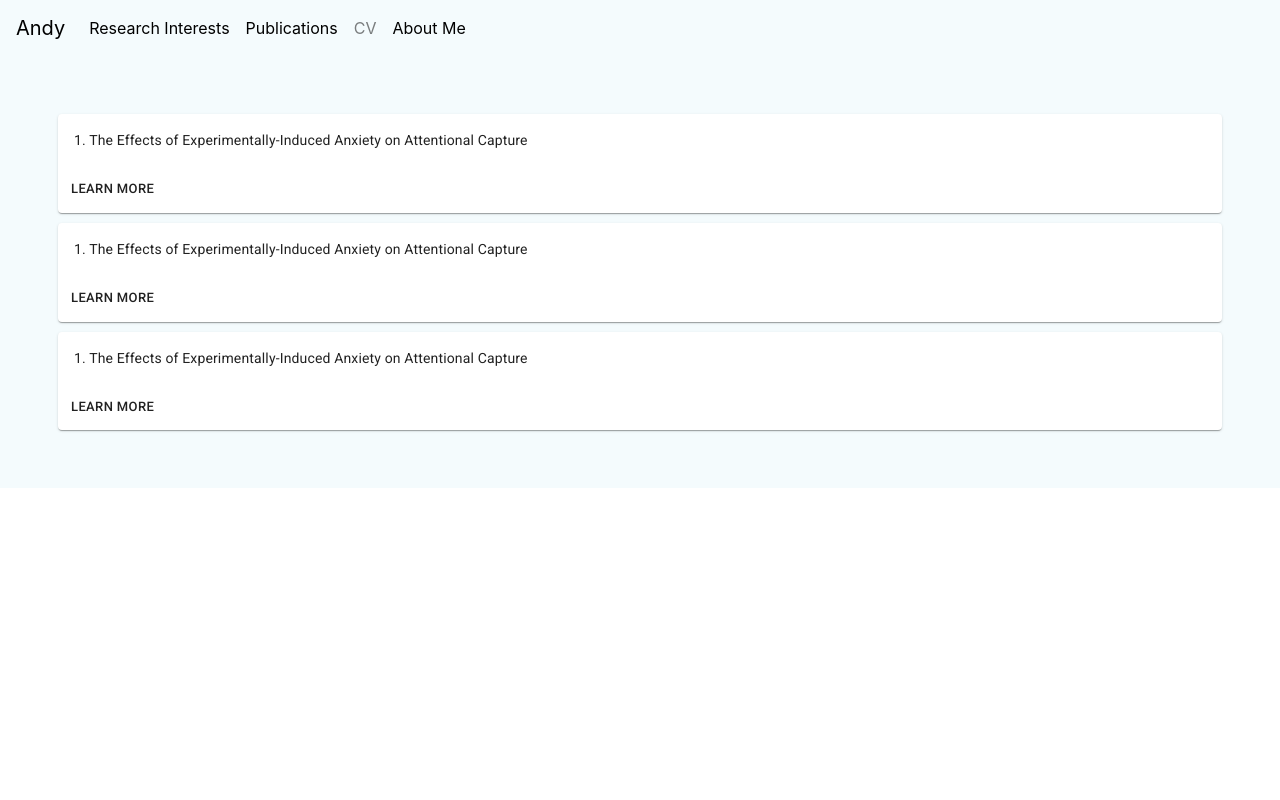
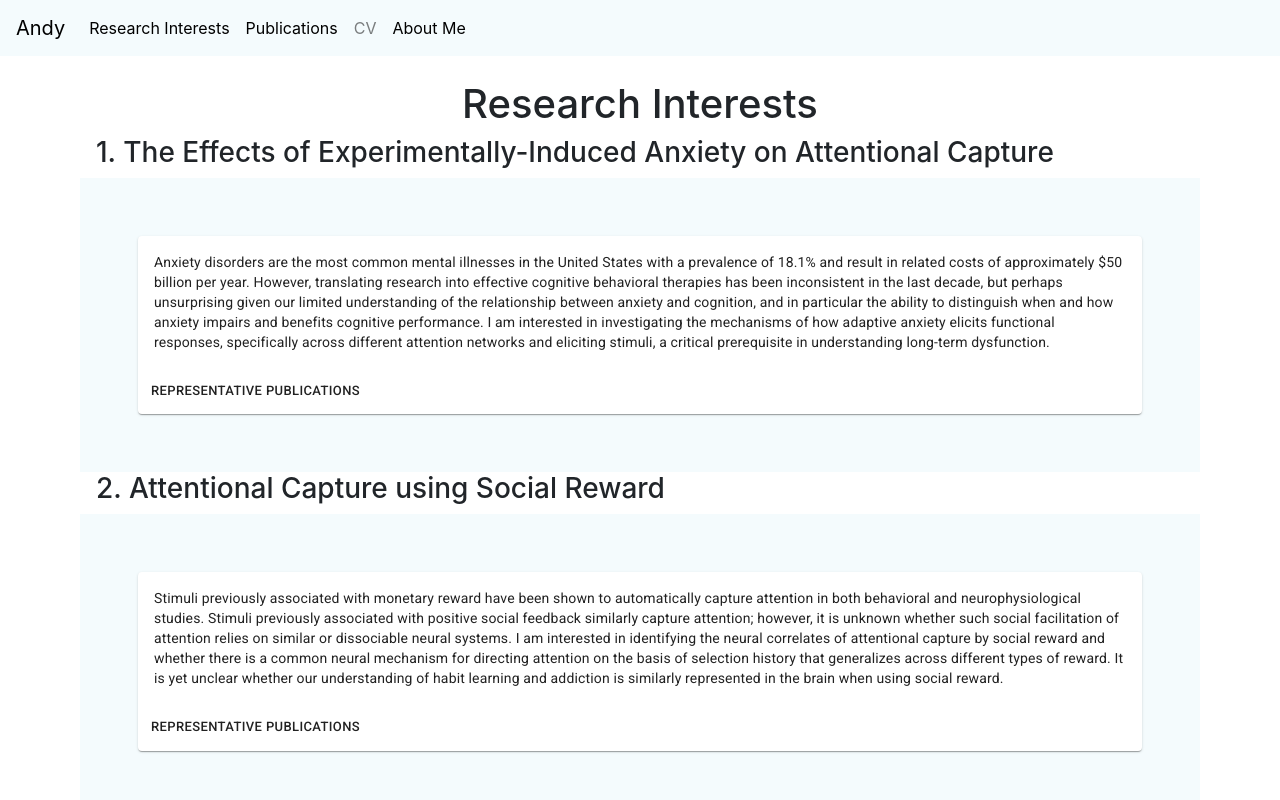
Before and after one commit to vjavmahs1/portfolio-andy, a React (Create React App) app: page /interest in a window 1280 px wide. Shown: the top 800 px of the page. Built offline with nearby package versions, Linux system fonts and the light colour scheme.

Commit message:
Research Interests

```diff
--- a/src/components/Interest/interest.css
+++ b/src/components/Interest/interest.css
@@ -0,0 +1,4 @@
+.root {
+  background-color: #f4fbfd;
+  padding: 3rem;
+}
--- a/src/components/Interest/interest.js
+++ b/src/components/Interest/interest.js
@@ -6,13 +6,41 @@ import Research from "./researches/research";
 class Interest extends Component {
   render() {
     return (
-      <div>
+      <div className="outer">
         <Header />
-        <h1 className="header">Research Interests</h1>
+        <h1 style={{ textAlign: "center" }}>Research Interests</h1>
+        <h3 className="sub-header">
+          1. The Effects of Experimentally-Induced Anxiety on Attentional
+          Capture
+        </h3>
         <div className="root">
-          <Research />
-          <Research />
-          <Research />
+          <Research
+            body={
+              "Anxiety disorders are the most common mental illnesses in the United States with a prevalence of 18.1% and result in related costs of approximately $50 billion per year. However, translating research into effective cognitive behavioral therapies has been inconsistent in the last decade, but perhaps unsurprising given our limited understanding of the relationship between anxiety and cognition, and in particular the ability to distinguish when and how anxiety impairs and benefits cognitive performance. I am interested in investigating the mechanisms of how adaptive anxiety elicits functional responses, specifically across different attention networks and eliciting stimuli, a critical prerequisite in understanding long-term dysfunction."
+            }
+          />
+        </div>
+
+        <h3 className="sub-header">
+          2. Attentional Capture using Social Reward
+        </h3>
+        <div className="root">
+          <Research
+            body={
+              "Stimuli previously associated with monetary reward have been shown to automatically capture attention in both behavioral and neurophysiological studies. Stimuli previously associated with positive social feedback similarly capture attention; however, it is unknown whether such social facilitation of attention relies on similar or dissociable neural systems. I am interested in identifying the neural correlates of attentional capture by social reward and whether there is a common neural mechanism for directing attention on the basis of selection history that generalizes across different types of reward. It is yet unclear whether our understanding of habit learning and addiction is similarly represented in the brain when using social reward."
+            }
+          />
+        </div>
+
+        <h3 className="sub-header">
+          3. Attentional Capture in the Auditory Domain
+        </h3>
+        <div className="root">
+          <Research
+            body={
+              "The majority of studies examining attentional capture via behavioral and neuroimaging techniques have investigated the visual domain. However, it is unknown whether these mechanisms and neural networks identified for visual attentional capture share modalities in the auditory domain. I am currently investigating this hypothesis via fMRI."
+            }
+          />
         </div>
       </div>
     );
--- a/src/components/Interest/researches/research.js
+++ b/src/components/Interest/researches/research.js
@@ -17,20 +17,19 @@ const styles = {
 };
 
 function Research(props) {
-  const { classes } = props;
+  const { classes, body } = props;
 
   return (
     <div className={classes.root}>
       <Card className={classes.card}>
         <CardContent>
           <Typography variant="body2" component="p">
-            1. The Effects of Experimentally-Induced Anxiety on Attentional
-            Capture
+            {body}
           </Typography>
         </CardContent>
         <CardActions>
           <Button id="button" size="small">
-            Learn More
+            Representative Publications
           </Button>
         </CardActions>
       </Card>
--- a/src/components/publications/publications.css
+++ b/src/components/publications/publications.css
@@ -1,11 +1,6 @@
-
-
 .root {
-
-    background-color: #F4FBFD;
-    padding: 3rem;
-
-
+  background-color: #f4fbfd;
+  padding: 3rem;
 }
 
 .outer {
```
